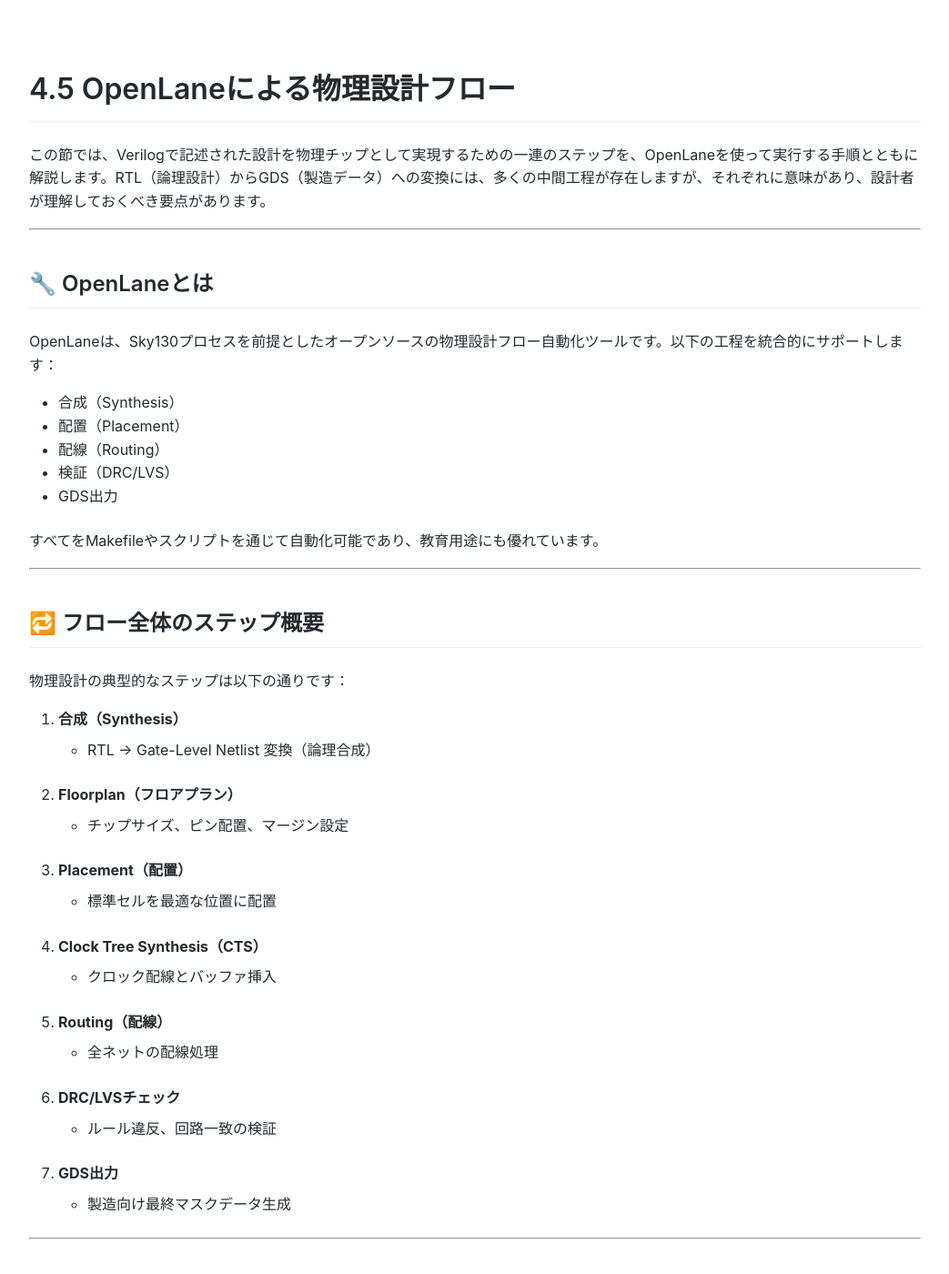
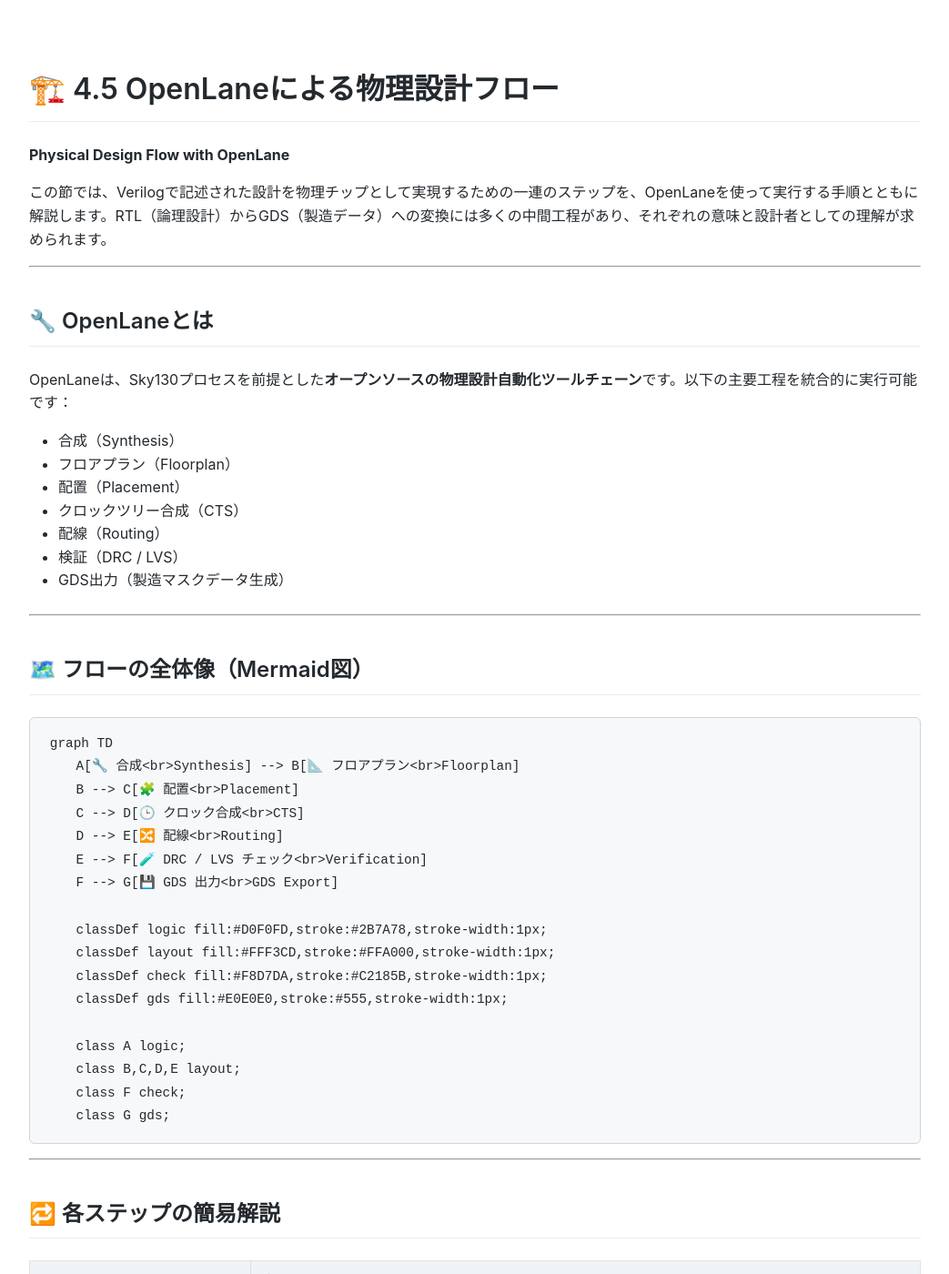
Before and after one commit to Samizo-AITL/Edusemi-v4x, a Jekyll site: the page built from e_chapter4_poc_spec_and_design/4.5_physical_design_flow.md, in a window 1280 px wide and 1400 px high. Shown: the whole window at 91% size, without its empty margins (118-1161 px from the left). Built offline with Jekyll 4.4.1, drawn with Linux system fonts in a browser that asks for light colours; our own code applies the rules of GitHub Pages for plain Markdown files; some of the changed text lies outside the part shown.

Commit message:
Update 4.5_physical_design_flow.md

````diff
--- a/e_chapter4_poc_spec_and_design/4.5_physical_design_flow.md
+++ b/e_chapter4_poc_spec_and_design/4.5_physical_design_flow.md
@@ -1,90 +1,126 @@
-# 4.5 OpenLaneによる物理設計フロー
+---
+layout: default
+title: 4.5 OpenLaneによる物理設計フロー
+---
 
-この節では、Verilogで記述された設計を物理チップとして実現するための一連のステップを、OpenLaneを使って実行する手順とともに解説します。RTL（論理設計）からGDS（製造データ）への変換には、多くの中間工程が存在しますが、それぞれに意味があり、設計者が理解しておくべき要点があります。
+# 🏗️ 4.5 OpenLaneによる物理設計フロー
+**Physical Design Flow with OpenLane**
+
+この節では、Verilogで記述された設計を物理チップとして実現するための一連のステップを、OpenLaneを使って実行する手順とともに解説します。RTL（論理設計）からGDS（製造データ）への変換には多くの中間工程があり、それぞれの意味と設計者としての理解が求められます。
 
 ---
 
 ## 🔧 OpenLaneとは
 
-OpenLaneは、Sky130プロセスを前提としたオープンソースの物理設計フロー自動化ツールです。以下の工程を統合的にサポートします：
+OpenLaneは、Sky130プロセスを前提とした**オープンソースの物理設計自動化ツールチェーン**です。以下の主要工程を統合的に実行可能です：
 
 - 合成（Synthesis）
+- フロアプラン（Floorplan）
 - 配置（Placement）
+- クロックツリー合成（CTS）
 - 配線（Routing）
-- 検証（DRC/LVS）
-- GDS出力
-
-すべてをMakefileやスクリプトを通じて自動化可能であり、教育用途にも優れています。
+- 検証（DRC / LVS）
+- GDS出力（製造マスクデータ生成）
 
 ---
 
-## 🔁 フロー全体のステップ概要
+## 🗺️ フローの全体像（Mermaid図）
 
-物理設計の典型的なステップは以下の通りです：
+```mermaid
+graph TD
+    A[🔧 合成<br>Synthesis] --> B[📐 フロアプラン<br>Floorplan]
+    B --> C[🧩 配置<br>Placement]
+    C --> D[🕒 クロック合成<br>CTS]
+    D --> E[🔀 配線<br>Routing]
+    E --> F[🧪 DRC / LVS チェック<br>Verification]
+    F --> G[💾 GDS 出力<br>GDS Export]
 
-1. **合成（Synthesis）**
-   - RTL → Gate-Level Netlist 変換（論理合成）
-2. **Floorplan（フロアプラン）**
-   - チップサイズ、ピン配置、マージン設定
-3. **Placement（配置）**
-   - 標準セルを最適な位置に配置
-4. **Clock Tree Synthesis（CTS）**
-   - クロック配線とバッファ挿入
-5. **Routing（配線）**
-   - 全ネットの配線処理
-6. **DRC/LVSチェック**
-   - ルール違反、回路一致の検証
-7. **GDS出力**
-   - 製造向け最終マスクデータ生成
+    classDef logic fill:#D0F0FD,stroke:#2B7A78,stroke-width:1px;
+    classDef layout fill:#FFF3CD,stroke:#FFA000,stroke-width:1px;
+    classDef check fill:#F8D7DA,stroke:#C2185B,stroke-width:1px;
+    classDef gds fill:#E0E0E0,stroke:#555,stroke-width:1px;
+
+    class A logic;
+    class B,C,D,E layout;
+    class F check;
+    class G gds;
+```
 
 ---
 
-## 🧪 実行の基本構成
+## 🔁 各ステップの簡易解説
 
-各ブロックのRTLを配置したディレクトリ（例：`designs/fsm/`）に、以下のファイルが必要です：
+| 工程 | 概要 |
+|------|------|
+| **Synthesis** | RTLからゲートレベルネットリストを生成 |
+| **Floorplan** | ダイサイズやピン位置などの配置制約を設定 |
+| **Placement** | 標準セルを配置 |
+| **CTS** | クロック配線＋バッファ挿入で遅延均一化 |
+| **Routing** | 各ネットを配線 |
+| **DRC/LVS** | レイアウト検証（ルール違反・回路一致） |
+| **GDS Export** | 最終製造データ（マスク用GDSファイル）出力 |
 
-- `config.tcl`：フロー全体の設定
+---
+
+## 🧪 実行構成と手順
+
+### 📁 必須ファイル一覧（例：`designs/fsm/`）
+
+- `config.tcl`：各種OpenLane設定
 - `design.v`：Verilog RTL
 - `sdc.tcl`：タイミング制約ファイル
-- `Makefile`：実行指示
+- `Makefile`：簡易実行スクリプト
 
-### ▶ 例：fsm デザインの実行方法
+### ▶ 実行コマンド（例：fsm）
 
 ```sh
 cd OpenLane/
 make DESIGN=fsm
 ```
 
-実行後、`runs/fsm/` 以下に結果が格納されます。
+- 実行後、`runs/fsm/` に結果が生成されます。
 
 ---
 
-## 📦 出力ファイルと確認ポイント
+## 📦 出力ファイル構成と確認ポイント
 
-- `results/placement/final.def`：配置後の構成
-- `results/routing/final.gds`：GDSファイル
-- `reports/`：DRC, LVS, 面積, タイミングなどの結果
+| ディレクトリ | 内容 |
+|--------------|------|
+| `results/placement/` | DEFファイル（配置結果） |
+| `results/routing/`   | GDSファイル（配線含むレイアウト） |
+| `reports/`           | 面積・タイミング・DRC・LVSのログ |
 
-GTKWaveやKLayoutで波形やレイアウトを確認することができます。
+GTKWaveやKLayoutで確認可能。
 
 ---
 
-## 🧩 補足：Makefileとconfig.tclの要点
+## 🧩 config.tcl / Makefile の要点
 
-- `config.tcl` にて以下を設定：
-  - トップモジュール名（`set ::env(DESIGN_NAME)`）
-  - 入出力ファイルパス
-  - セルライブラリとPDKパス
-- `Makefile` ではターゲットとして `synthesis`, `floorplan`, `routing` などを個別実行可能
+- `config.tcl`の主要設定：
+
+```tcl
+set ::env(DESIGN_NAME) "fsm"
+set ::env(CLOCK_PERIOD) "40.0"
+set ::env(FP_CORE_UTIL) "30"
+set ::env(PL_TARGET_DENSITY) "0.5"
+```
+
+- `Makefile`のターゲット例：
+
+```sh
+make DESIGN=fsm run_synthesis
+make DESIGN=fsm run_floorplan
+make DESIGN=fsm run_routing
+```
 
 ---
 
-## 🎯 教材としての意義
+## 🎓 教材としての意義
 
-物理設計は「見えない論理」から「形のあるチップ」を生成する工程です。OpenLaneはその過程を明示的に可視化し、試行錯誤を通じて設計理解を深めるための優れた教材環境です。
+物理設計は、**「論理」→「物理」→「製造」**へのブリッジです。OpenLaneにより、自動化と可視化を通じてその全体像を体験できます。これにより、設計者としての理解が実務レベルに近づきます。
 
 ---
 
 ## 🔗 次節への接続
 
-次節 [4.6](4.6_layout_result_and_discussion.md) では、OpenLaneを通じて得られた結果（レイアウト図、タイミングレポート、DRC状況など）を確認・比較し、設計改善のヒントを考察します。
+次節 [4.6: レイアウト結果と考察](4.6_layout_result_and_discussion.md) では、GDSやDRC/STAレポートなどの結果を元に、設計品質を評価・考察します。
````
